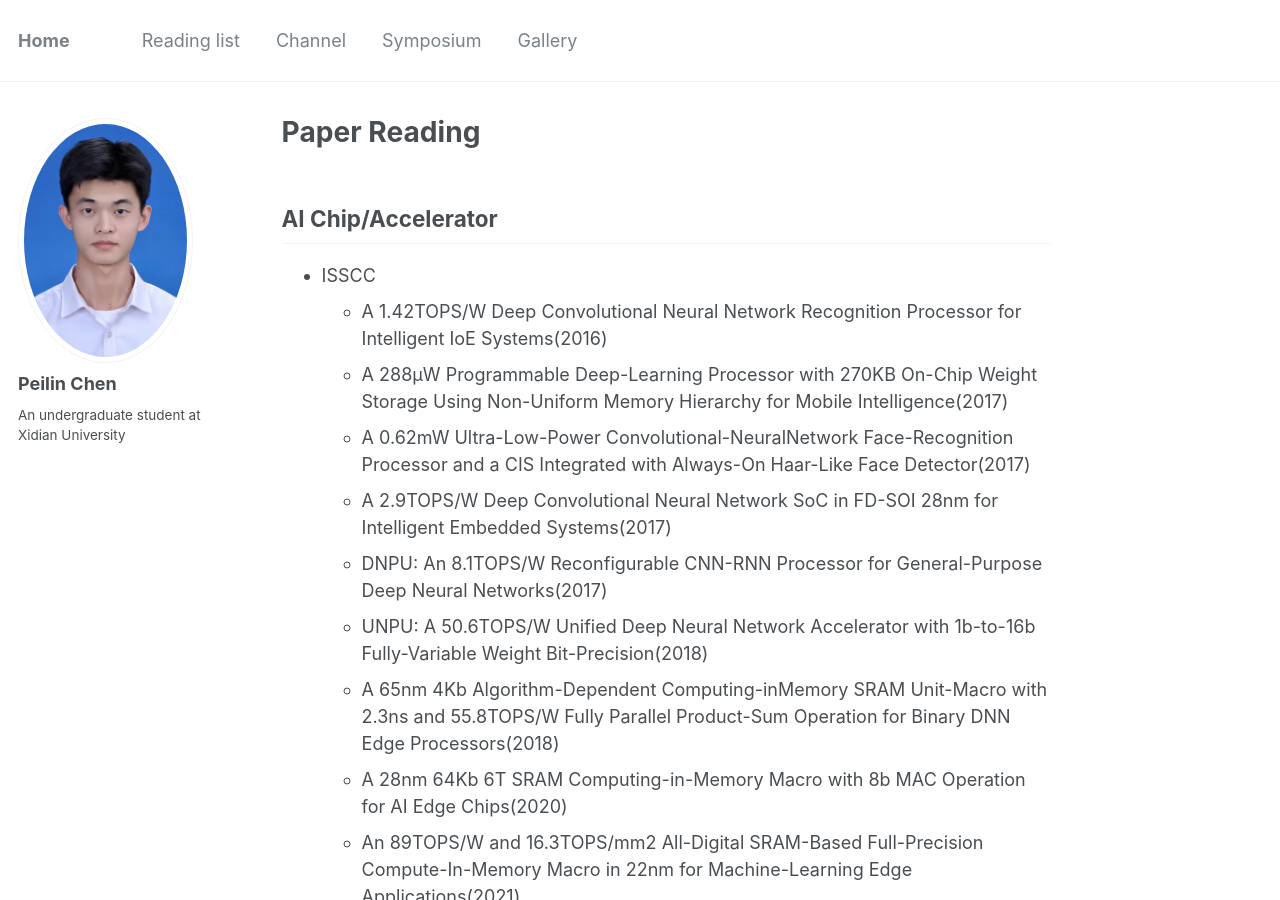
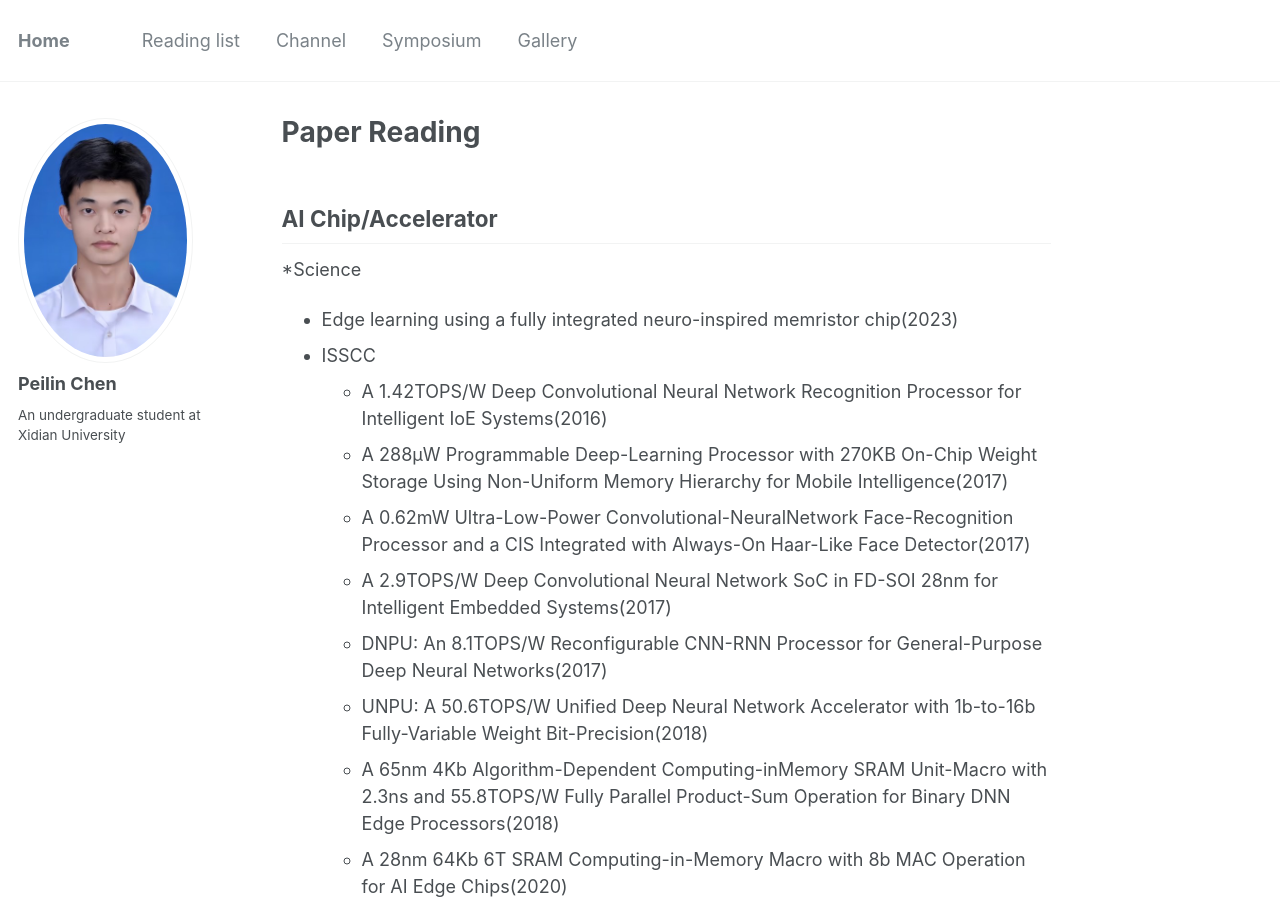
Before and after one commit to peilin-chen/peilin-chen.github.io, a Jekyll site: the page built from _pages/reading list.md, in a window 1280 px wide and 900 px high. Built offline with Jekyll 4.4.1, drawn with Linux system fonts in a browser that asks for light colours.

Commit message:
Update reading list.md

```diff
--- a/_pages/reading list.md
+++ b/_pages/reading list.md
@@ -6,6 +6,8 @@ author_profile: true
 ---
 
 ## AI Chip/Accelerator
+*Science
+  - Edge learning using a fully integrated neuro-inspired memristor chip(2023)
 * ISSCC
   - A 1.42TOPS/W Deep Convolutional Neural Network Recognition Processor for Intelligent IoE Systems(2016)
   - A 288μW Programmable Deep-Learning Processor with 270KB On-Chip Weight Storage Using Non-Uniform Memory Hierarchy for Mobile Intelligence(2017)
```
